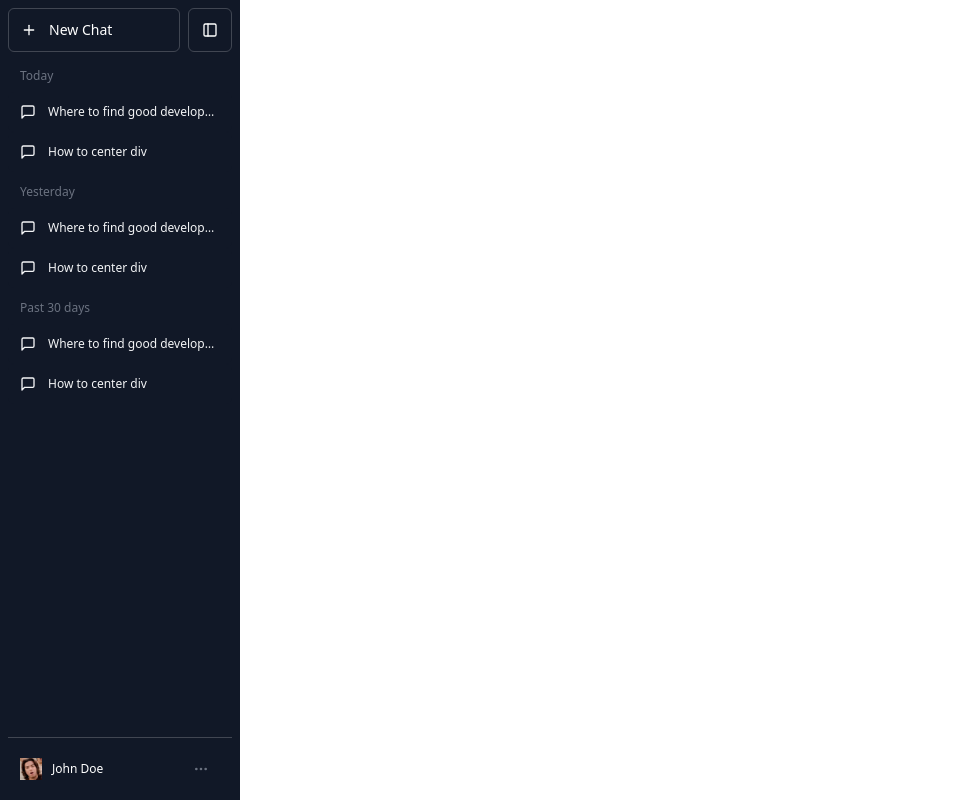
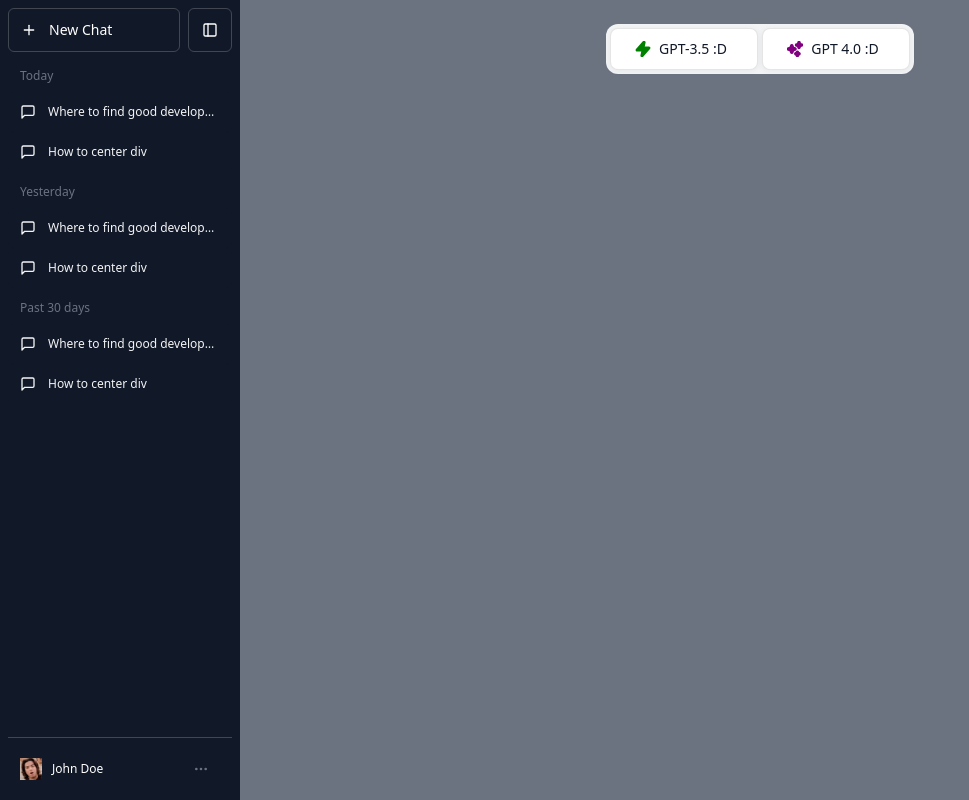
Before and after one commit to KirSpaceB/KirSpaceB.github.io, a React (Vite) app in the folder frontend/: page / in a window 1280 px wide. Shown: the whole page, without its empty margins (0-969 px from the left). Built offline with nearby package versions, Linux system fonts and the light colour scheme.

Commit message:
feat:finished gpt version logos ;p

```diff
--- a/frontend/src/App.tsx
+++ b/frontend/src/App.tsx
@@ -1,3 +1,4 @@
+import { Maincontent } from "./Maincontent/Maincontent"
 import { Sidebar } from "./Sidebar/Sidebar"
 
 const App = () => {
@@ -6,6 +7,7 @@ const App = () => {
   return (
     <div className="overflow-hidden w-screen h-screen relative flex z-0">
       <Sidebar/>
+      <Maincontent/>
     </div>
   )
 }
--- /dev/null
+++ b/frontend/src/Maincontent/Maincontent.tsx
@@ -0,0 +1,49 @@
+
+export const Maincontent = () => {
+  return (
+    <div className="flex flex-grow overflow-x-hidden bg-gray-500">
+      <div className="flex h-full max-w-full flex-1 flex-col">
+        <main className="relative h-full w-full transition-width flex flex-col overflow-auto items-stretch flex-1">
+          <div className="flex-1 overflow-hidden">
+            <div className="px-2 relative w-full flex flex-col h-full py-2 md:py-6">
+              <div className="relative flex flex-col items-stretch justify-center gap-2 sm:items-center">
+                <div className="relative flex flex-row rounded-xl bg-gray-100 p-1 text-gray-900 dark:bg-gray-900">
+                  <ul className="flex flex-row w-full list-none gap-1 sm:w-auto">
+                    <li className="group/toggle w-full">
+                      <button className="w-full cursor-pointer">
+                        <div className="group/button relative flex w-full items-center justify-center gap-1 rounded-lg border py-3 outline-none transition-opacity duration-100 sm:w-auto sm:min-w-[148px] md:gap-2 md:py-2.5 border-black/10 bg-white text-gray-900 shadow-[0_1px_7px_0px_rgba(0,0,0,0.06)] hover:!opacity-100 dark:border-[#4E4F60] dark:bg-gray-700 dark:text-gray-100">
+                          <span className="relative max-[370px]:hidden">
+                            <svg stroke="currentColor" fill="none" stroke-width="2" viewBox="0 0 16 16" stroke-linecap="round" stroke-linejoin="round" className="h-4 w-4 transition-colors text-brand-green" height="16" width="16" xmlns="http://www.w3.org/2000/svg">
+                              <path d="M9.586 1.526A.6.6 0 0 0 8.553 1l-6.8 7.6a.6.6 0 0 0 .447 1h5.258l-1.044 4.874A.6.6 0 0 0 7.447 15l6.8-7.6a.6.6 0 0 0-.447-1H8.542l1.044-4.874Z" fill="green" stroke="green"></path>
+                            </svg>
+                          </span>
+                          <span className="truncate text-sm font-medium md:pr-1.5 pr-1.5">
+                            GPT-3.5 :D
+                          </span>
+                        </div>
+                      </button>
+                    </li>
+                    <li className="group/toggle w-full">
+                      <button className="w-full cursor-pointer">
+                        <div className="group/button relative flex w-full items-center justify-center gap-1 rounded-lg border py-3 outline-none transition-opacity duration-100 sm:w-auto sm:min-w-[148px] md:gap-2 md:py-2.5 border-black/10 bg-white text-gray-900 shadow-[0_1px_7px_0px_rgba(0,0,0,0.06)] hover:!opacity-100 dark:bg-gray-900 dark:text-gray-100">
+                          <span className="relative max-[370px]:hidden">
+                            <svg stroke="currentColor" fill="none" stroke-width="2" viewBox="0 0 16 16" stroke-linecap="round" stroke-linejoin="round" className="h-4 w-4 transition-colors text-brand-green" height="16" width="16" xmlns="http://www.w3.org/2000/svg">
+                              <path d="M12.784 1.442a.8.8 0 0 0-1.569 0l-.191.953a.8.8 0 0 1-.628.628l-.953.19a.8.8 0 0 0 0 1.57l.953.19a.8.8 0 0 1 .628.629l.19.953a.8.8 0 0 0 1.57 0l.19-.953a.8.8 0 0 1 .629-.628l.953-.19a.8.8 0 0 0 0-1.57l-.953-.19a.8.8 0 0 1-.628-.629l-.19-.953h-.002ZM5.559 4.546a.8.8 0 0 0-1.519 0l-.546 1.64a.8.8 0 0 1-.507.507l-1.64.546a.8.8 0 0 0 0 1.519l1.64.547a.8.8 0 0 1 .507.505l.546 1.641a.8.8 0 0 0 1.519 0l.546-1.64a.8.8 0 0 1 .506-.507l1.641-.546a.8.8 0 0 0 0-1.519l-1.64-.546a.8.8 0 0 1-.507-.506L5.56 4.546Zm5.6 6.4a.8.8 0 0 0-1.519 0l-.147.44a.8.8 0 0 1-.505.507l-.441.146a.8.8 0 0 0 0 1.519l.44.146a.8.8 0 0 1 .507.506l.146.441a.8.8 0 0 0 1.519 0l.147-.44a.8.8 0 0 1 .506-.507l.44-.146a.8.8 0 0 0 0-1.519l-.44-.147a.8.8 0 0 1-.507-.505l-.146-.441Z" fill="purple" stroke="purple"></path>
+                            </svg>
+                          </span>
+                          <span className="truncate text-sm font-medium md:pr-1.5 pr-1.5">
+                            GPT 4.0 :D
+                          </span>
+                        </div>
+                      </button>
+                    </li>
+                  </ul>
+                </div>
+              </div>
+            </div>
+          </div>
+        </main>
+      </div>
+    </div>
+  )
+}
```
